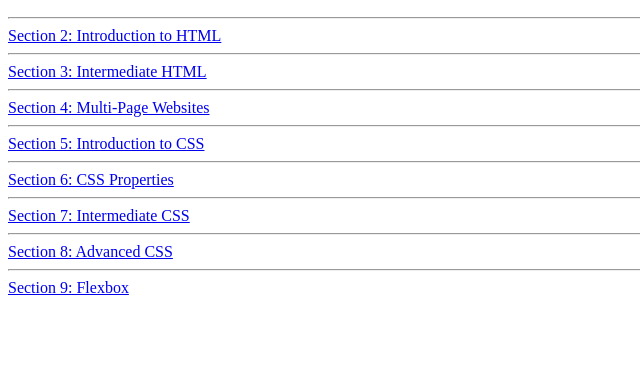
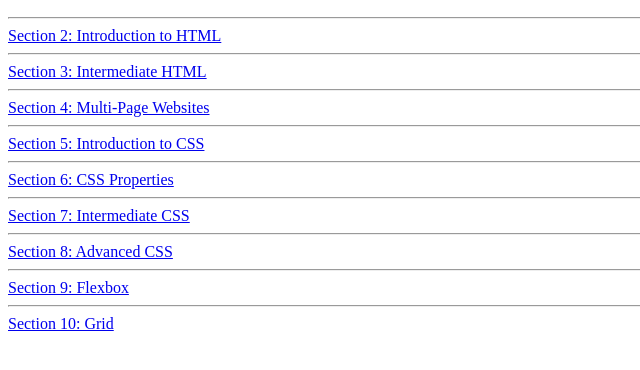
Before and after one commit to Scalepelexis/webdev-portfolio, a plain HTML site: page index.html in a window 1280 px wide. Shown: the part 110-480 px from the top of the page, without its empty margins (0-640 px from the left). Drawn offline with Linux system fonts and the light colour scheme.

Commit message:
Add files via upload
Section 10 now complete

```diff
--- a/index.html
+++ b/index.html
@@ -24,5 +24,7 @@
     <a href="./Public/Section_8/index.html">Section 8: Advanced CSS</a>
     <hr />
     <a href="./Public/Section_9/index.html">Section 9: Flexbox</a>
+    <hr />
+    <a href="./Public/Section_10/index.html">Section 10: Grid</a>
 </body>
 </html>
```
